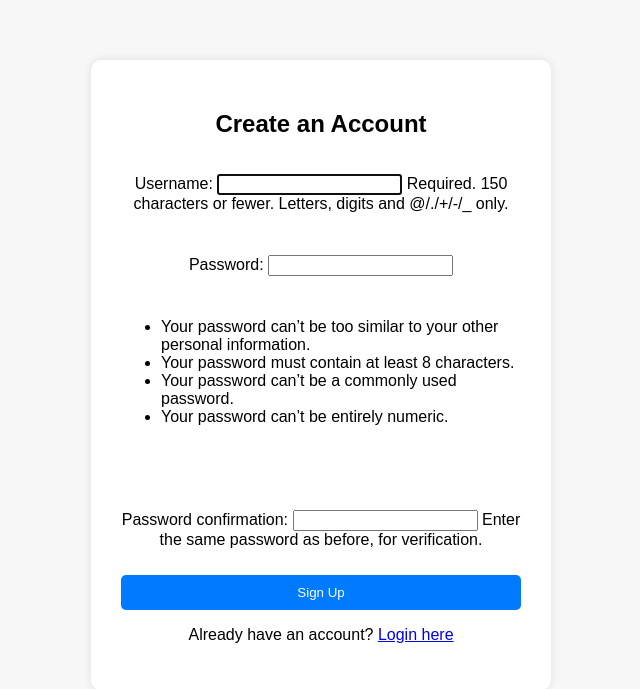
After one commit to pankajrajparajuli/expense_tracker_django-internship-, a Django app: page /signup/ in a window 1280 px wide. The commit adds this page. Shown: the top 689 px of the page, without its empty margins (319-959 px from the left). Run offline with Django 5.2, Linux system fonts and the light colour scheme.

Commit message:
feat: signup added

```diff
--- a/expense_tracker/settings.py
+++ b/expense_tracker/settings.py
@@ -39,6 +39,9 @@ INSTALLED_APPS = [
     'django.contrib.staticfiles',
     'expenses',
 ]
+
+LOGIN_REDIRECT_URL = '/expenses/'
+LOGOUT_REDIRECT_URL = '/login/'
 
 MIDDLEWARE = [
     'django.middleware.security.SecurityMiddleware',
--- a/expense_tracker/urls.py
+++ b/expense_tracker/urls.py
@@ -17,10 +17,12 @@ Including another URLconf
 from django.contrib import admin
 from django.urls import path, include
 from django.contrib.auth import views as auth_views
+from expenses import views as expense_views
 
 urlpatterns = [
     path('admin/', admin.site.urls),
     path('expenses/', include('expenses.urls')),
     path('login/', auth_views.LoginView.as_view(template_name='login.html'), name='login'),
-    path('logout/', auth_views.LogoutView.as_view(next_page='login'), name='logout'),
+    path('logout/', expense_views.custom_logout, name='logout'),
+    path('signup/', expense_views.signup, name='signup'),
 ]
--- a/expenses/templates/base.html
+++ b/expenses/templates/base.html
@@ -3,12 +3,17 @@
 <head>
   <title>Expense Tracker</title>
   <style>
-    body { font-family: Arial; margin: 40px; }
-    table { width: 100%; border-collapse: collapse; }
-    th, td { border: 1px solid #ccc; padding: 8px; text-align: left; }
+    body { font-family: Arial; margin: 40px; background-color: #f7f7f7; }
+    .container { max-width: 400px; margin: 60px auto; background: #fff; padding: 30px; border-radius: 10px; box-shadow: 0 0 10px rgba(0,0,0,0.1); }
+    h2 { text-align: center; }
+    form { display: flex; flex-direction: column; gap: 10px; }
+    button { background: #007bff; color: white; border: none; padding: 10px; border-radius: 5px; cursor: pointer; }
+    button:hover { background: #0056b3; }
+    p { text-align: center; }
   </style>
 </head>
 <body>
+  <div class="container">
     {% if messages %}
       <ul>
         {% for message in messages %}
@@ -17,5 +22,6 @@
       </ul>
     {% endif %}
     {% block content %}{% endblock %}
+  </div>
 </body>
 </html>
--- a/expenses/templates/login.html
+++ b/expenses/templates/login.html
@@ -6,4 +6,6 @@
     {{ form.as_p }}
     <button type="submit">Login</button>
   </form>
+
+  <p>Don't have an account? <a href="{% url 'signup' %}">Sign up here</a></p>
 {% endblock %}
--- /dev/null
+++ b/expenses/templates/signup.html
@@ -0,0 +1,12 @@
+{% extends 'base.html' %}
+{% block content %}
+<h2>Create an Account</h2>
+
+<form method="post">
+  {% csrf_token %}
+  {{ form.as_p }}
+  <button type="submit">Sign Up</button>
+</form>
+
+<p>Already have an account? <a href="{% url 'login' %}">Login here</a></p>
+{% endblock %}
--- a/expenses/views.py
+++ b/expenses/views.py
@@ -1,9 +1,10 @@
+from django.shortcuts import redirect, render
 from django.urls import reverse_lazy
 from django.contrib.auth.mixins import LoginRequiredMixin, UserPassesTestMixin
 from django.views.generic import ListView, CreateView, UpdateView, DeleteView
 from django.contrib import messages
 from .models import Expense
-
+from django.contrib.auth.forms import UserCreationForm
 class ExpenseListView(LoginRequiredMixin, ListView):
     model = Expense
     template_name = 'expenses/expense_list.html'
@@ -50,3 +51,22 @@ class ExpenseDeleteView(LoginRequiredMixin, UserPassesTestMixin, DeleteView):
     def delete(self, request, *args, **kwargs):
         messages.success(self.request, "Expense deleted successfully.")
         return super().delete(request, *args, **kwargs)
+
+
+from django.contrib.auth import logout
+
+def custom_logout(request):
+    logout(request)
+    messages.info(request, "You have been logged out successfully.")
+    return redirect('login')
+
+def signup(request):
+    if request.method == 'POST':
+        form = UserCreationForm(request.POST)
+        if form.is_valid():
+            form.save()
+            messages.success(request, "Account created successfully! You can now log in.")
+            return redirect('login')
+    else:
+        form = UserCreationForm()
+    return render(request, 'signup.html', {'form': form})
```
Lines whose indentation alone changed are shown as unchanged.
